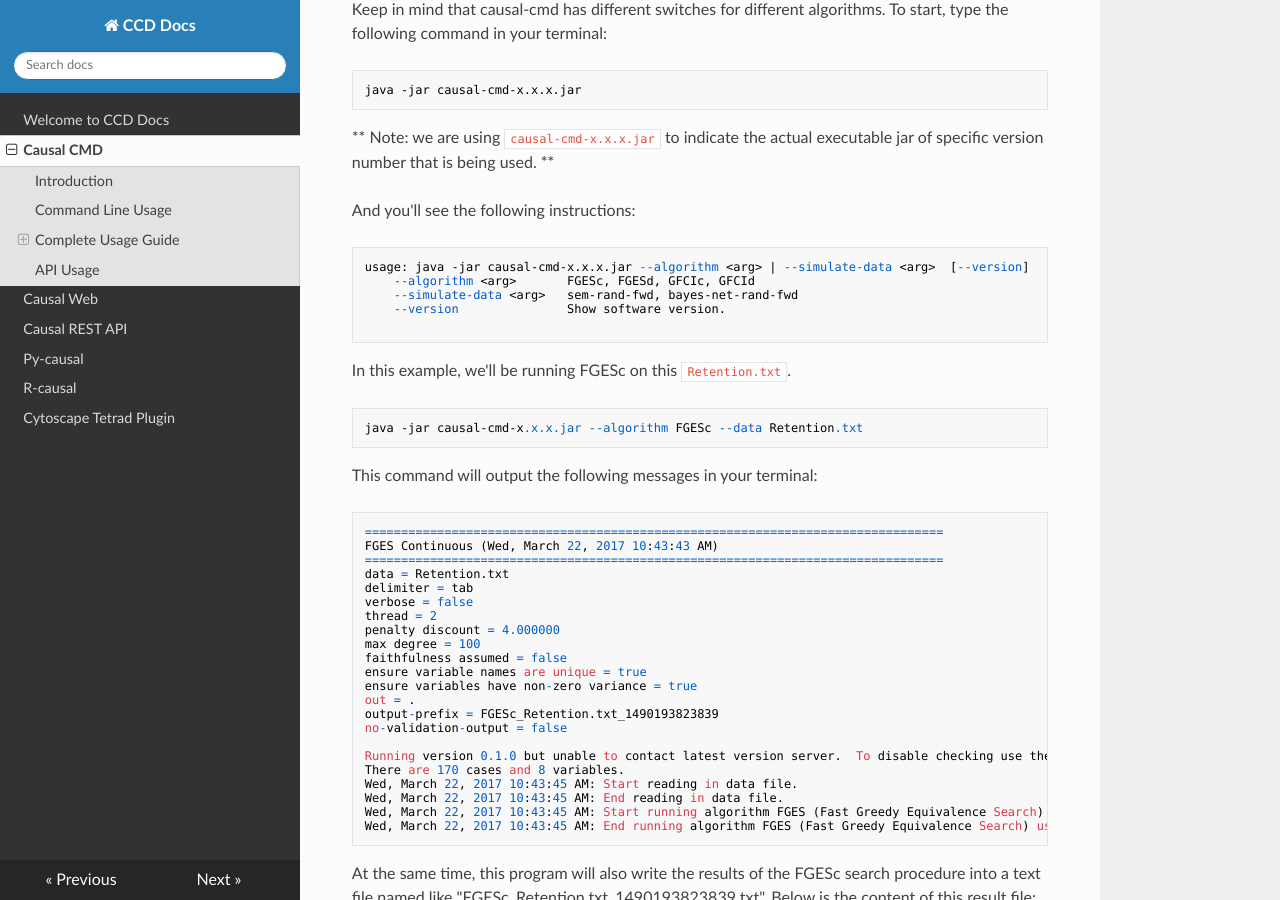
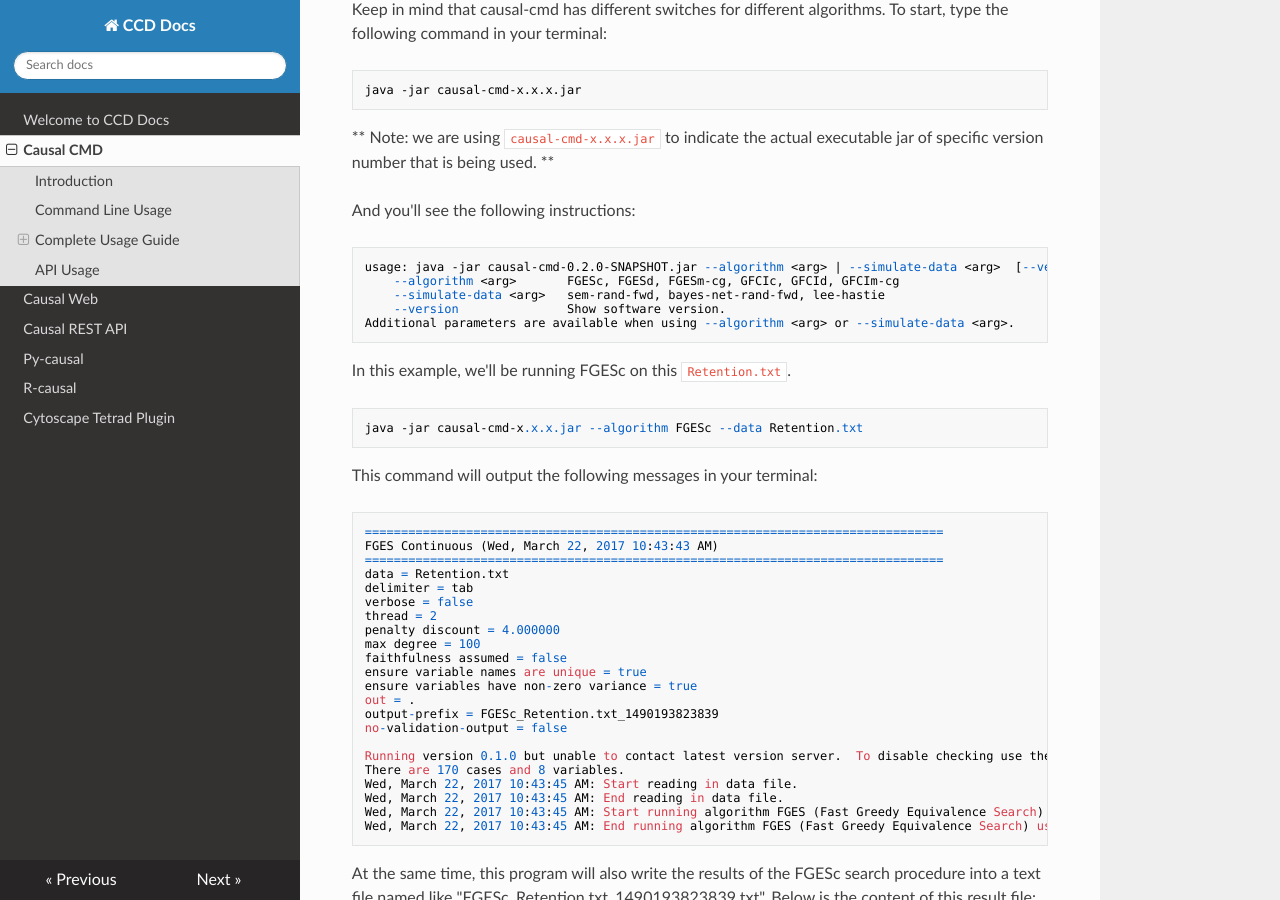
Before and after one commit to bd2kccd/bd2kccd.github.io, an MkDocs documentation site: the page built from docs_src/causal-cmd.md, in a window 1280 px wide and 900 px high, scrolled down 1114 px. Built offline with MkDocs 1.6.1, drawn with Linux system fonts in a browser that asks for light colours; nearby versions of some CDN libraries; old or Windows-style settings are respelled for this version of MkDocs.

`````diff
--- a/docs_src/causal-cmd.md
+++ b/docs_src/causal-cmd.md
@@ -32,11 +32,11 @@ java -jar causal-cmd-x.x.x.jar
 And you'll see the following instructions:
 
 ````
-usage: java -jar causal-cmd-x.x.x.jar --algorithm <arg> | --simulate-data <arg>  [--version]
-    --algorithm <arg>       FGESc, FGESd, GFCIc, GFCId
-    --simulate-data <arg>   sem-rand-fwd, bayes-net-rand-fwd
+usage: java -jar causal-cmd-0.2.0-SNAPSHOT.jar --algorithm <arg> | --simulate-data <arg>  [--version]
+    --algorithm <arg>       FGESc, FGESd, FGESm-cg, GFCIc, GFCId, GFCIm-cg
+    --simulate-data <arg>   sem-rand-fwd, bayes-net-rand-fwd, lee-hastie
     --version               Show software version.
-
+Additional parameters are available when using --algorithm <arg> or --simulate-data <arg>.
 ````
 
 In this example, we'll be running FGESc on this `Retention.txt`.
`````
